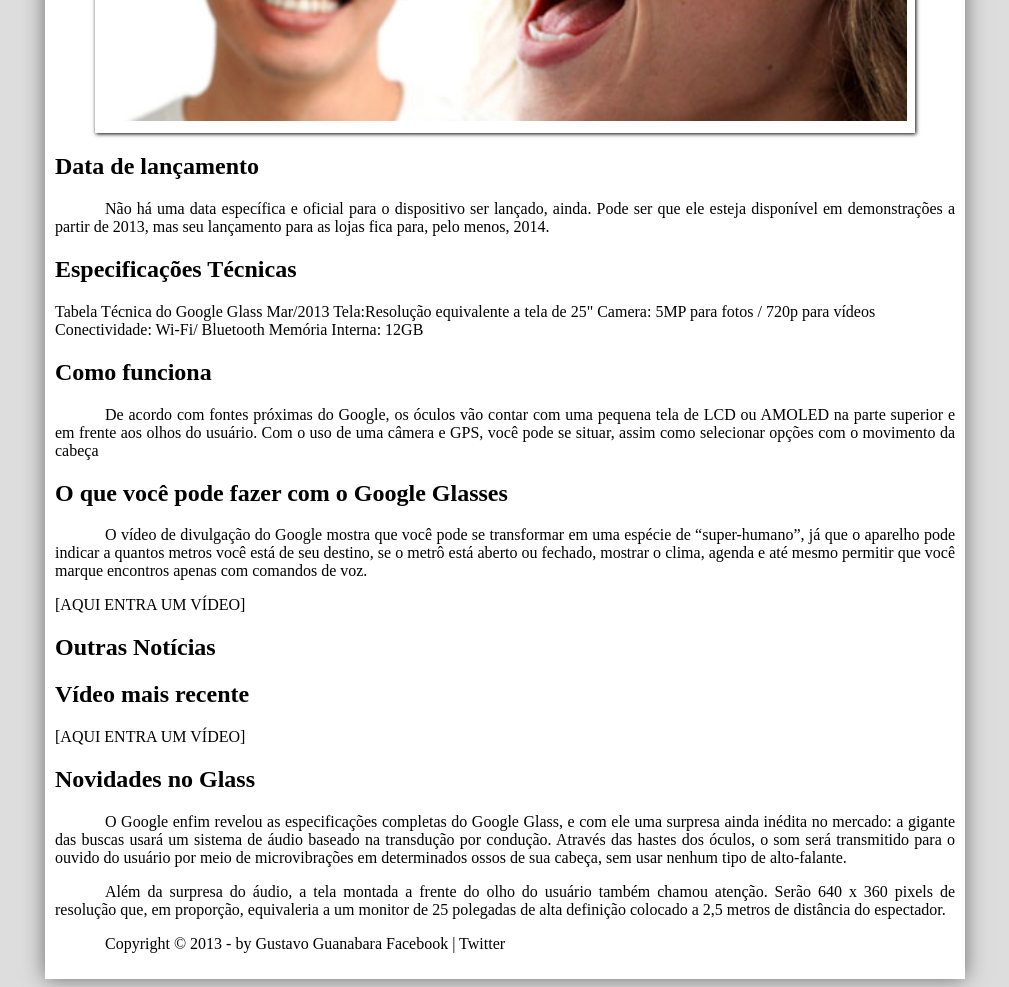
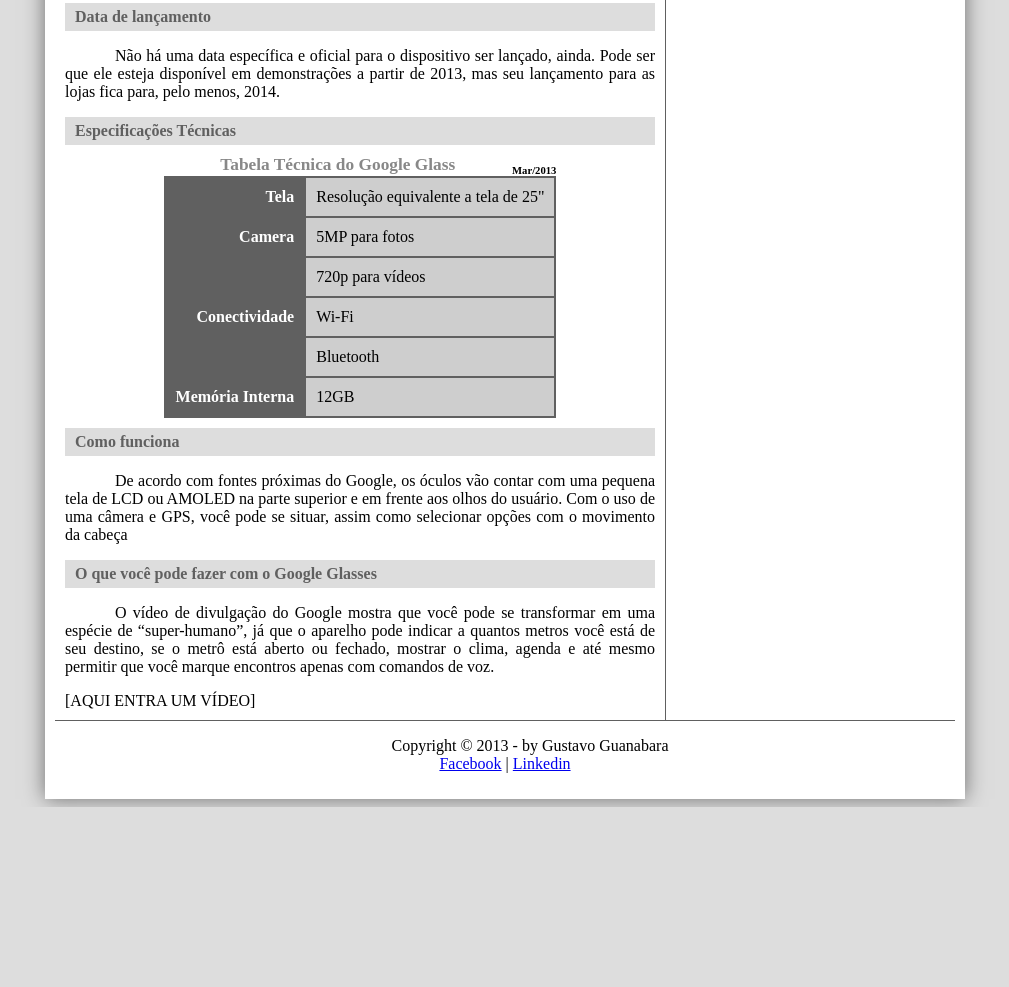
Before and after one commit to culyssander/projeto-glass-html5, a plain HTML site: page index.html in a window 1280 px wide. Shown: the part 898-1885 px from the top of the page, without its empty margins (135-1144 px from the left). After the commit the page ends 1705 px from the top, so only its background shows below. Drawn offline with Linux system fonts and the light colour scheme.

Commit message:
Start to learn html5 and css3 with of the best teacher Gustavo Guanabara...

```diff
--- a/_css/estilo.css
+++ b/_css/estilo.css
@@ -25,7 +25,7 @@ p {
 header#cabecalho img#icone {
     position: absolute;
     right: 350px;
-    top: 68px;
+    top: 110px;
 }
 
 header#cabecalho {
@@ -122,3 +122,79 @@ figure.foto-legenda:hover figcaption {
     opacity: 1;
     transition: opacity 1s;
 }
+
+/* Formatacao do corpo */
+
+section#corpo {
+    display: block;
+    width: 590px;
+    padding: 10px;
+    border-right: 1px #606060 solid;
+    float: left;
+}
+
+article#noticia-principal h2 {
+    font-size: 12pt;
+    color: #606060;
+    background-color: #ddd;
+    padding: 5px 0px 5px 10px;
+    margin: 10px 0px 10px 0px;
+}
+
+
+table#tabelaspec {
+    border: 1px solid #606060;
+    border-spacing: 0px;
+    margin-left: auto;
+    margin-right: auto;
+}
+
+table#tabelaspec td {
+    border: 1px solid #606060;
+    padding: 10px;
+    text-align: center;
+    /* vertical-align: bottom; */
+}
+
+table#tabelaspec td.ce {
+    text-align: right;
+    color: #fff;
+    background-color: #606060;
+    vertical-align: top;
+    font-weight: bold;
+}
+
+table#tabelaspec td.cd {
+    text-align: left;
+    background-color: #cecece;
+}
+
+table#tabelaspec caption{
+    color: #888888;
+    font-size: 13pt;
+    font-weight: bolder;
+}
+
+table#tabelaspec caption span {
+    display: block;
+    float: right;
+    color: #000;
+    font-size: 8pt;
+    margin-top: 10px;
+}
+
+aside#lateral {
+    display: block;
+    width: 250px;
+    float: right;
+    padding: 5px;
+}
+
+footer#rodape {
+    clear: both;
+    border-top: 1px #606060 solid;
+}
+
+footer#rodape p {
+    text-align: center;
+}
--- a/index.html
+++ b/index.html
@@ -33,13 +33,15 @@
         </header>
 
         <section id="corpo">
+        <article id="noticia-principal">
+            <article id="cabecalho-artigo">
         <hgroup>
             <h3>Tecnologia > Inovações</h3>
-            <h1>Saiba tudo sobre o Google Glass</h1>
+            <h2>Saiba tudo sobre o Google Glass</h2>
             <h2>por Quitumba Ferreira</h2>
             <h3>Atualizado em 23/Abril/2013</h3>
         </hgroup>
-
+    </article>
 
         <h1>O que é </h1>
         <p>O <b>Google Glass</b> é um acessório em forma de óculos que possibilita a interação dos usuários com diversos
@@ -58,30 +60,36 @@
             </figcaption>
         </figure>
 
-        <h1>Data de lançamento</h1>
+        <h2>Data de lançamento</h2>
         <p> Não há uma data específica e oficial para o dispositivo ser lançado, ainda. Pode ser que ele esteja
             disponível em demonstrações a partir de 2013, mas seu lançamento para as lojas fica para, pelo menos, 2014.
         </p>
 
-        <h1>Especificações Técnicas</h1>
-        Tabela Técnica do Google Glass Mar/2013
+        <h2>Especificações Técnicas</h2>
+        <table id="tabelaspec">
+        <caption>Tabela Técnica do Google Glass <span>Mar/2013</span> </caption>
 
-        Tela:Resolução equivalente a tela de 25"
-        Camera: 5MP para fotos / 720p para vídeos
-        Conectividade: Wi-Fi/ Bluetooth
-        Memória Interna: 12GB
+        <tr><td class="ce">Tela</td> <td class="cd">Resolução equivalente a tela de 25"</td></tr>
+        <tr><td class="ce" rowspan="2">Camera</td> <td class="cd"> 5MP para fotos</td> </tr>
+        <tr><td class="cd">720p para vídeos</td></tr>
 
-        <h1>Como funciona</h1>
+        <tr><td class="ce" rowspan="2">Conectividade</td><td class="cd">Wi-Fi </td></tr>
+        <tr><td class="cd">Bluetooth</td></tr>
+        <tr><td class="ce">Memória Interna</td><td class="cd"> 12GB</td></tr>
+    </table>
+
+        <h2>Como funciona</h2>
         <p> De acordo com fontes próximas do Google, os óculos vão contar com uma pequena tela de LCD ou AMOLED na parte
             superior e em frente aos olhos do usuário. Com o uso de uma câmera e GPS, você pode se situar, assim como
             selecionar opções com o movimento da cabeça</p>
 
-        <h1>O que você pode fazer com o Google Glasses</h1>
+        <h2>O que você pode fazer com o Google Glasses</h2>
         <p> O vídeo de divulgação do Google mostra que você pode se transformar em uma espécie de “super-humano”, já que
             o aparelho pode indicar a quantos metros você está de seu destino, se o metrô está aberto ou fechado,
             mostrar o clima, agenda e até mesmo permitir que você marque encontros apenas com comandos de voz.</p>
 
         [AQUI ENTRA UM VÍDEO]
+    </article>
     </section>
 
     <aside id="lateral">
@@ -102,8 +110,8 @@
             2,5 metros de distância do espectador.</p>
         </aside>
         <footer id="rodape">
-        <p>Copyright &copy; 2013 - by Gustavo Guanabara
-            Facebook | Twitter</p>
+        <p>Copyright &copy; 2013 - by Gustavo Guanabara <br>
+            <a href="https://www.facebook.com/culyssander/" target="_blank">Facebook</a> | <a href="#" target="_blank">Linkedin</a></p>
         </footer>
     </div>
 </body>
```
